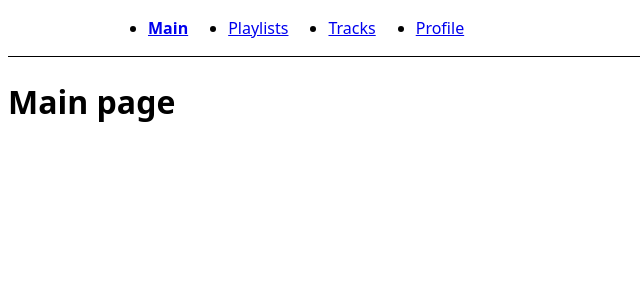
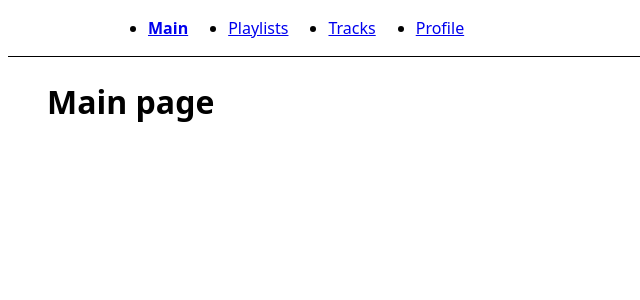
Before and after one commit to Viktossha/musicfun, a React (Vite) app: page / in a window 1280 px wide. Shown: the top 300 px of the page, without its empty margins (0-640 px from the left). Built offline with nearby package versions, Linux system fonts and the light colour scheme.

Commit message:
feat: add layout for app

```diff
--- /dev/null
+++ b/src/app/ui/App/App.module.css
@@ -0,0 +1,4 @@
+.layout {
+  max-width: 1186px;
+  margin: 0 auto 200px;
+}
--- a/src/app/ui/App.tsx
+++ b/src/app/ui/App/App.tsx
@@ -1,11 +1,14 @@
 import { Header } from "@/common/components";
 import { Routing } from "@/common/routing";
+import s from "./App.module.css";
 
 export const App = () => {
   return (
     <>
       <Header />
-      <Routing />
+      <div className={s.layout}>
+        <Routing />
+      </div>
     </>
   );
 };
--- a/src/app/ui/index.ts
+++ b/src/app/ui/index.ts
@@ -1,2 +1,2 @@
 export { MainPage } from "./MainPage/MainPage.tsx";
-export { App } from "./App.tsx";
+export { App } from "./App/App.tsx";
```
